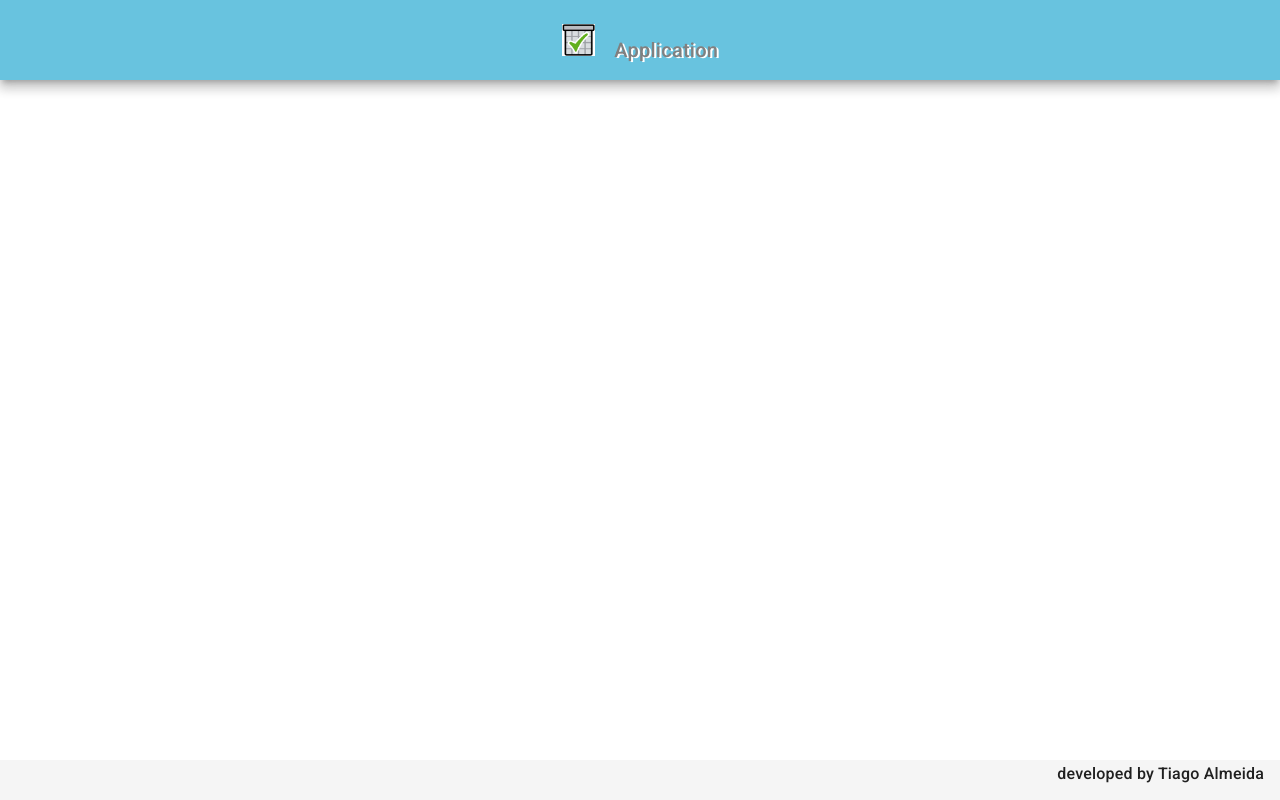
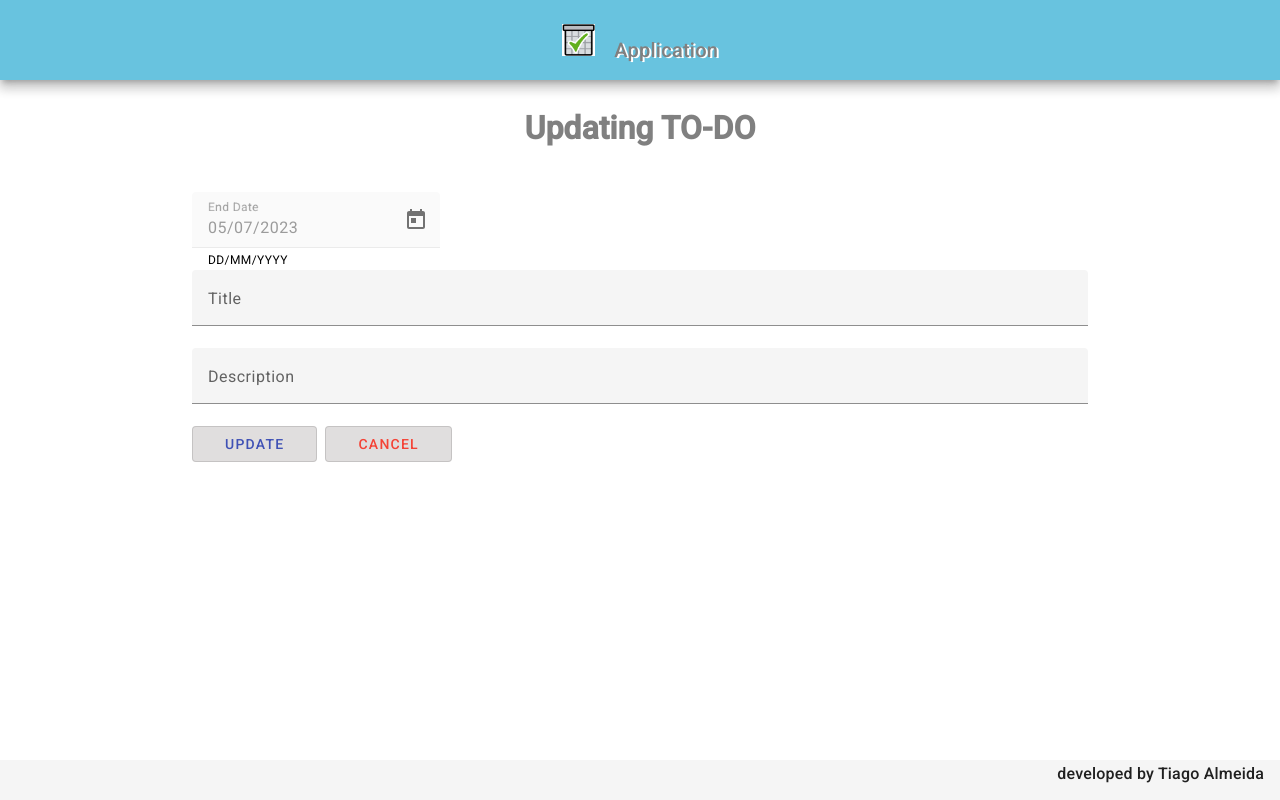
Before and after one commit to TiagoAlmeidaPoa/TO-DO-Aplication-FRONT, an Angular app: page /update/1 in a window 1280 px wide. Before the commit this address led to /. Built offline with nearby package versions, Linux system fonts and the light colour scheme; no server answers.

Commit message:
feat: implemented update component for todo and communicating with backend api

```diff
--- a/src/app/app-routing.module.ts
+++ b/src/app/app-routing.module.ts
@@ -3,6 +3,7 @@ import { RouterModule, Routes } from '@angular/router';
 import { ReadAllComponent } from './components/read-all/read-all.component';
 import { FinishedComponent } from './components/finished/finished.component';
 import { CreateComponent } from './components/create/create.component';
+import { UpdateComponent } from './components/update/update.component';
 
 const routes: Routes = [
   {
@@ -16,6 +17,10 @@ const routes: Routes = [
   {
     path: 'create',
     component: CreateComponent
+  },
+  {
+    path: 'update/:id',
+    component: UpdateComponent
   }
 ];
 
--- a/src/app/app.module.ts
+++ b/src/app/app.module.ts
@@ -21,6 +21,7 @@ import {MatInputModule} from '@angular/material/input';
 import {MatDatepickerModule} from '@angular/material/datepicker';
 import { MatNativeDateModule } from "@angular/material/core";
 import {MAT_DATE_LOCALE} from '@angular/material/core';
+import { UpdateComponent } from './components/update/update.component';
 
 
 
@@ -33,6 +34,7 @@ import {MAT_DATE_LOCALE} from '@angular/material/core';
     ReadAllComponent,
     FinishedComponent,
     CreateComponent,
+    UpdateComponent
   ],
   imports: [
     BrowserModule,
--- a/src/app/components/read-all/read-all.component.html
+++ b/src/app/components/read-all/read-all.component.html
@@ -26,7 +26,7 @@
           <button (click)="finalize(item)" mat-mini-fab color="primary">
             <mat-icon>done</mat-icon>
           </button>
-          <button mat-mini-fab color="accent">
+          <button routerLink="update/{{ item.id }}" mat-mini-fab color="accent">
             <mat-icon>edit</mat-icon>
           </button>
           <button (click)="delete(item.id)" mat-mini-fab color="warn">
--- /dev/null
+++ b/src/app/components/update/update.component.css
@@ -0,0 +1,32 @@
+form {
+    width: 70%;
+    margin: 2rem auto 0 auto;
+    text-align: center;
+}
+
+.date-finished {
+    text-align: start;
+}
+
+h1 {
+    font-size: 2rem;
+    font-weight: 600;
+    margin-bottom: 3rem;
+    color: gray;
+}
+
+.form {
+    width: 100%;
+}
+
+.buttons {
+    width: 100%;
+    text-align: left;
+}
+
+button {
+    margin-right: .5rem;
+    padding-right: 2rem;
+    padding-left: 2rem;
+    background-color: rgb(224, 222, 222);
+}
--- /dev/null
+++ b/src/app/components/update/update.component.html
@@ -0,0 +1,31 @@
+<form>
+    <h1>Updating TO-DO</h1>
+
+    <div class="date-finished">
+        <mat-form-field>
+            <mat-label>End Date</mat-label>
+            <input [(ngModel)]="todo.endDate" name="todo.endDate" matInput [matDatepicker]="dp3" disabled>
+            <mat-hint>DD/MM/YYYY</mat-hint>
+            <mat-datepicker-toggle matIconSuffix [for]="dp3"></mat-datepicker-toggle>
+            <mat-datepicker #dp3 disabled="false"></mat-datepicker>
+          </mat-form-field>
+    </div>
+
+      <div class="forms">
+        <mat-form-field class="form">
+            <mat-label>Title</mat-label>
+            <input [(ngModel)]="todo.title" name="todo.title" matInput placeholder="Estudar Spring">
+          </mat-form-field>
+
+          <mat-form-field class="form">
+            <mat-label>Description</mat-label>
+            <input [(ngModel)]="todo.description" name="todo.description" matInput placeholder="Estudar Spring Boot 2">
+          </mat-form-field>
+      </div>
+
+      <div class="buttons">
+        <button (click)="update()" mat-stroked-button color="primary">UPDATE</button>
+        <button (click)="cancel()" mat-stroked-button color="warn">CANCEL</button>
+      </div>
+
+</form>
--- /dev/null
+++ b/src/app/components/update/update.component.ts
@@ -0,0 +1,51 @@
+import { Component, OnInit } from '@angular/core';
+import { ActivatedRoute, Router } from '@angular/router';
+import { Todo } from 'src/app/models/todo';
+import { TodoService } from 'src/app/services/todo.service';
+
+@Component({
+  selector: 'app-update',
+  templateUrl: './update.component.html',
+  styleUrls: ['./update.component.css']
+})
+export class UpdateComponent implements OnInit {
+
+  todo: Todo = {
+    title: '',
+    description: '',
+    endDate: new Date(),
+    finished: false
+  }
+
+  constructor(private router: Router, private service: TodoService, private route: ActivatedRoute) {}
+
+  ngOnInit(): void {
+    this.todo.id = this.route.snapshot.paramMap.get("id")!;
+    this.findById();
+  }
+
+  findById(): void {
+    this.service.findById(this.todo.id).subscribe((response) => {
+      this.todo = response;
+    })
+  }
+
+  update(): void {
+    this.service.update(this.todo).subscribe((response)=>{
+      this.service.message('Sucess TO-DO Update !!!');
+      this.router.navigate(['']);
+      }, err => {
+        this.service.message('Failure TO-DO update !!!');
+        this.router.navigate(['']);
+      })
+  }
+
+  cancel(): void {
+    this.router.navigate(['']);
+  }
+
+  formatDate(): void {
+    let date = new Date(this.todo.endDate);
+    this.todo.endDate = `${date.getDate()}/${date.getMonth() + 1}/${date.getFullYear()}`
+  }
+}
--- a/src/app/services/todo.service.ts
+++ b/src/app/services/todo.service.ts
@@ -12,6 +12,11 @@ export class TodoService {
   baseUrl = environment.baseUrl;
 
   constructor(private http: HttpClient, private snack: MatSnackBar) {}
+
+  findById(id: any): Observable<Todo> {
+    const url = `${this.baseUrl}/${id}`;
+    return this.http.get<Todo>(url);
+  }
 
   findAll(): Observable<Todo[]> {
     return this.http.get<Todo[]>(this.baseUrl);
```
